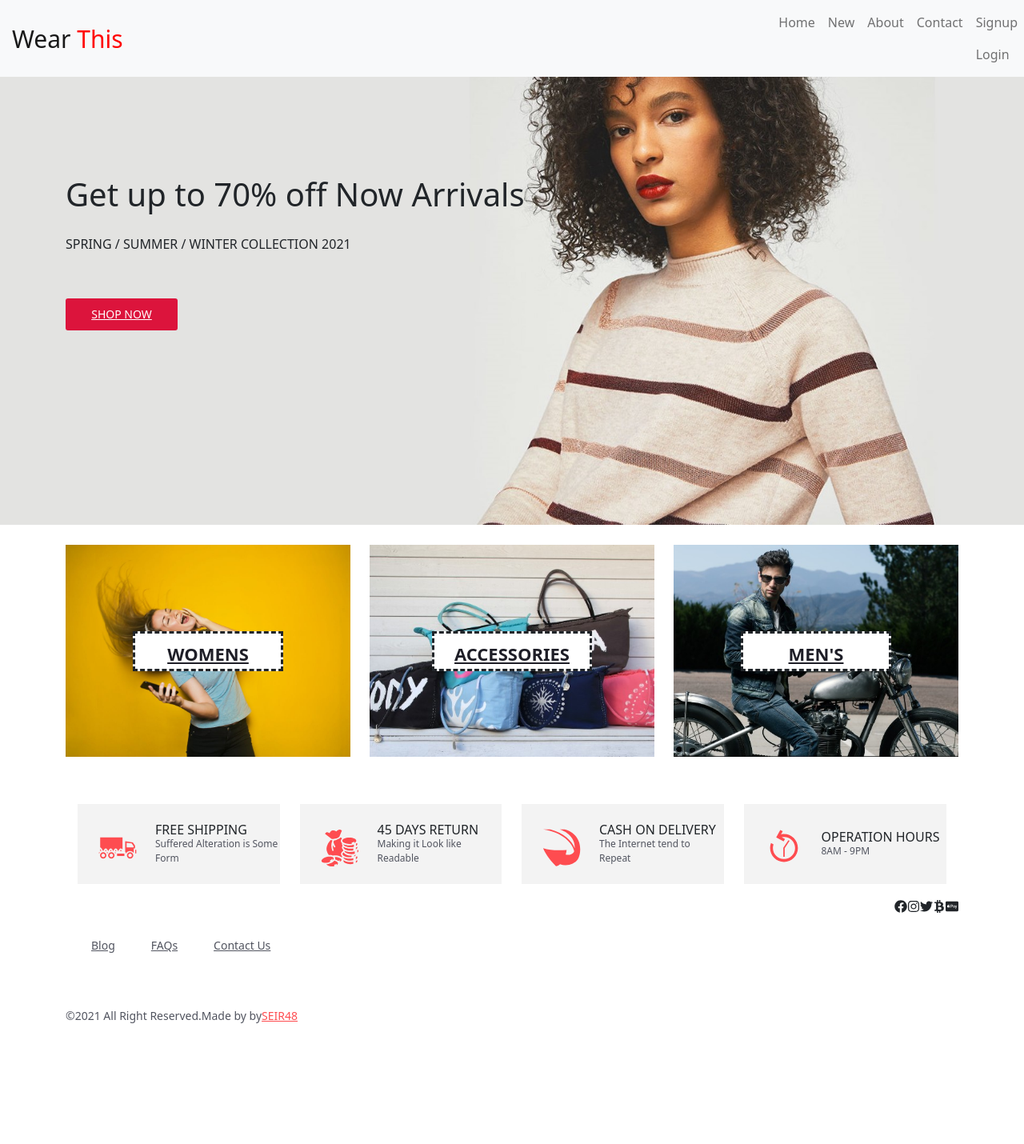
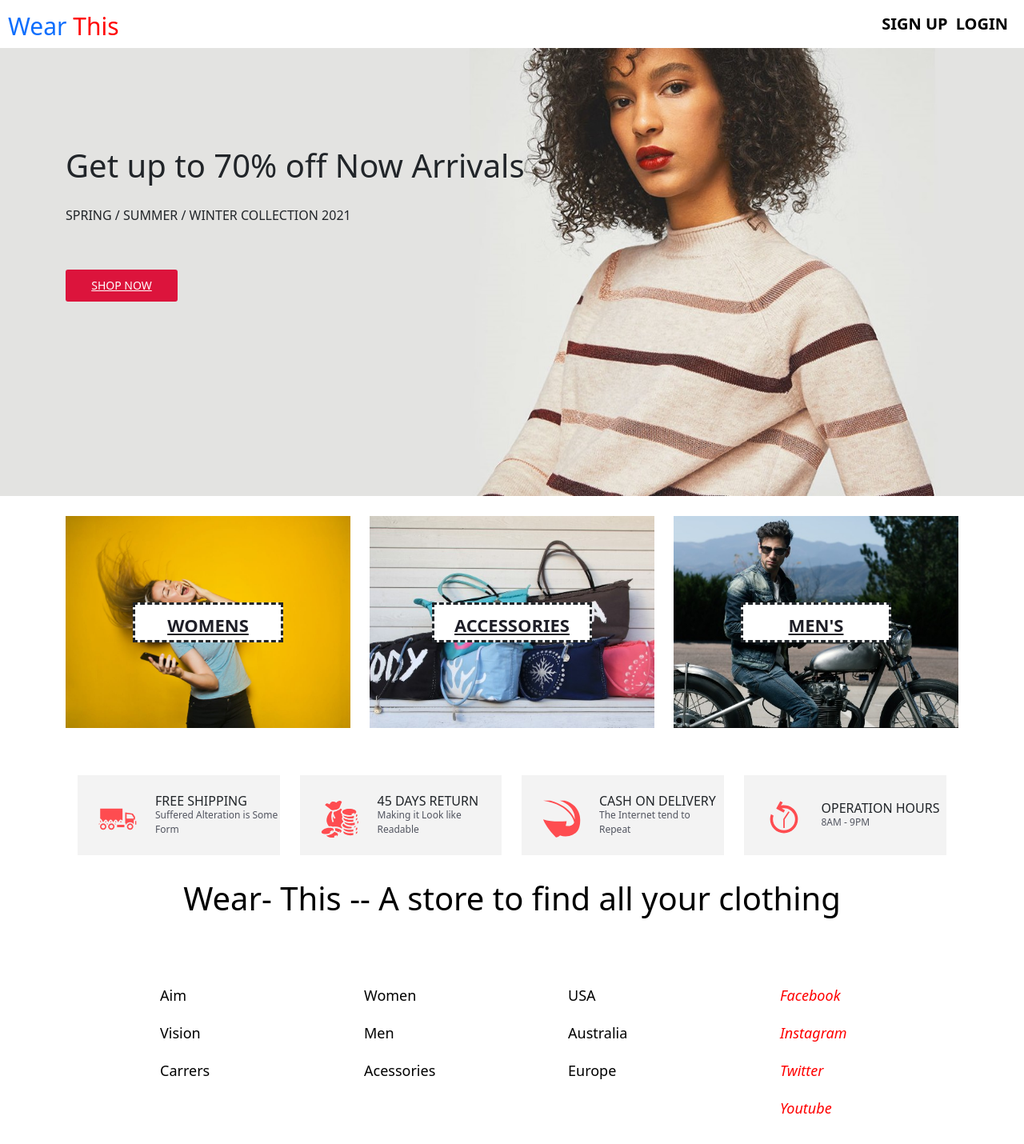
Before and after one commit to gouthamgo/project2, a React (Create React App) app: page / in a window 1280 px wide. Shown: the top 1430 px of the page at 80% size. Before the commit the page ends 1285 px from the top, so only its background shows below. Built offline with nearby package versions, Linux system fonts and the light colour scheme; no server answers; the database is empty.

Commit message:
login fix

```diff
--- a/package.json
+++ b/package.json
@@ -20,6 +20,7 @@
     "react-router-dom": "^5.2.0",
     "react-scripts": "4.0.3",
     "react-toastify": "^8.1.0",
+    "styled-components": "^5.3.3",
     "web-vitals": "^1.1.2"
   },
   "scripts": {
--- a/src/App.js
+++ b/src/App.js
@@ -45,28 +45,32 @@ export class App extends Component {
 
   render(){
     return(
+
+
       <ProductsContextProvider>
       <CartContextProvider>
         <div>
           <BrowserRouter>
             <Switch>
+
               <Route exact path='/' component={() => <Home user={this.state.user} />} />
               <Route exact path='/addproducts' component={AddProducts} />
               <Route path='/signup' component={Signup} />
               <Route path='/login' component={Login} />
               <Route path='/Women' component={Women} />
-              <Route path='/Products' component={Products} />
+              <Route exact path='/Products' component={() => <Products user={this.state.user} />} />
 
               <Route path='/ProductShow' component={ProductShow} />
 
 
 
 
-                </Switch>
-                </BrowserRouter>
-                </div>
-                </CartContextProvider>
-                </ProductsContextProvider>
+      </Switch>
+  </BrowserRouter>
+</div>
+          </CartContextProvider>
+      </ProductsContextProvider>
+
     )
   }
 }
--- a/src/components/Footer.js
+++ b/src/components/Footer.js
@@ -1,61 +1,77 @@
-import React from 'react'
-import { Link } from 'react-router-dom'
-
-import '../css/Footer.css'
-import { FaFacebook } from "react-icons/fa";
-import { FaInstagram } from "react-icons/fa";
-import { FaTwitter } from "react-icons/fa";
-import { FaBtc } from "react-icons/fa";
-import { FaCcApplePay } from "react-icons/fa";
-
+import React from "react";
+import {
+Box,
+Container,
+Row,
+Column,
+FooterLink,
+Heading,
+} from "./FooterStyles";
 
 export const Footer = () => {
+return (
+	<Box>
+	<h1 style={{ color: "black",
+				textAlign: "center",
+				marginTop: "-50px" }}>
+		Wear- This -- A store to find all your clothing
+	</h1>
+	<Container>
+		<Row>
+		<Column>
+			<Heading>About Us</Heading>
+			<FooterLink href="#">Aim</FooterLink>
+			<FooterLink href="#">Vision</FooterLink>
+			<FooterLink href="#">Carrers</FooterLink>
+		</Column>
+		<Column>
+			<Heading>Services</Heading>
+			<FooterLink href="#">Women</FooterLink>
+			<FooterLink href="#">Men</FooterLink>
+			<FooterLink href="#">Acessories</FooterLink>
 
+		</Column>
+		<Column>
+			<Heading>Contact Us</Heading>
+			<FooterLink href="#">USA</FooterLink>
+			<FooterLink href="#">Australia</FooterLink>
+			<FooterLink href="#">Europe</FooterLink>
 
-return (
-  <>
-
-  <footer class="footer">
-			<div class="container">
-				<div class="row">
-					<div class="col-lg-6">
-						<div class="footer_nav_container d-flex flex-sm-row flex-column
-						align-items-center justify-content-lg-start justify-content-center text-center">
-							<ul class="footer_nav">
-								<li><a href="#">Blog</a></li>
-								<li><a href="#">FAQs</a></li>
-								<li><a href="#">Contact Us</a></li>
-							</ul>
-						</div>
-					</div>
-					<div class="col-lg-6">
-						<div class="footer_social d-flex flex-row align-items-center justify-content-lg-end justify-content-center">
-
-              <FaFacebook/>
-								<FaInstagram/>
-								<FaTwitter/>
-                <FaBtc/>
-                <FaCcApplePay/>
-
-
-						</div>
-					</div>
-				</div>
-				<div class="row">
-					<div class="col-lg-12">
-						<div class="footer_nav-container">
-							<div class="cr">©2021 All Right Reserved.Made by <i class="fa fa-heart-o" aria-hidden="true"></i> by<a href="#">
-								SEIR48
-							</a></div>
-						</div>
-					</div>
-				</div>
-			</div>
-		</footer>
-
-
-
-
-  </>
-    )
-}
+		</Column>
+		<Column>
+			<Heading>Social Media</Heading>
+			<FooterLink href="#">
+			<i className="fab fa-facebook-f">
+				<span style={{ marginLeft: "10px" }}>
+				Facebook
+				</span>
+			</i>
+			</FooterLink>
+			<FooterLink href="#">
+			<i className="fab fa-instagram">
+				<span style={{ marginLeft: "10px" }}>
+				Instagram
+				</span>
+			</i>
+			</FooterLink>
+			<FooterLink href="#">
+			<i className="fab fa-twitter">
+				<span style={{ marginLeft: "10px" }}>
+				Twitter
+				</span>
+			</i>
+			</FooterLink>
+			<FooterLink href="#">
+			<i className="fab fa-youtube">
+				<span style={{ marginLeft: "10px" }}>
+				Youtube
+				</span>
+			</i>
+			</FooterLink>
+		</Column>
+		</Row>
+	</Container>
+	</Box>
+);
+};
+export default Footer;
--- /dev/null
+++ b/src/components/FooterStyles.js
@@ -0,0 +1,62 @@
+import styled from 'styled-components';
+
+export const Box = styled.div`
+padding: 60px 40px;
+background: white;
+position: absolute;
+bottom: 40;
+width: 100%;
+
+
+
+@media (max-width: 1000px) {
+	padding: 70px 30px;
+}
+`;
+
+export const Container = styled.div`
+	display: flex;
+	flex-direction: column;
+	justify-content: center;
+	max-width: 1000px;
+	margin: 0 auto;
+	/* background: red; */
+`
+
+export const Column = styled.div`
+display: flex;
+flex-direction: column;
+text-align: left;
+margin-left: 60px;
+`;
+
+export const Row = styled.div`
+display: grid;
+grid-template-columns: repeat(auto-fill,
+						minmax(185px, 1fr));
+grid-gap: 20px;
+
+@media (max-width: 1000px) {
+	grid-template-columns: repeat(auto-fill,
+						minmax(200px, 1fr));
+}
+`;
+
+export const FooterLink = styled.a`
+color: black;
+margin-bottom: 20px;
+font-size: 18px;
+text-decoration: none;
+
+&:hover {
+	color: red;
+	transition: 200ms ease-in;
+}
+`;
+
+export const Heading = styled.p`
+font-size: 24px;
+color: #fff;
+margin-bottom: 40px;
+font-weight: bold;
+`;
--- a/src/components/Home.js
+++ b/src/components/Home.js
@@ -13,6 +13,8 @@ import {Products} from './Products';
 import {Flash} from './Flash';
 
 import {Footer} from './Footer';
+
+
 
 
 
--- a/src/components/Navbar.js
+++ b/src/components/Navbar.js
@@ -21,46 +21,20 @@ export const Navbar = ({user}) => {
 
 return (
   <>
-    <nav class="navbar navbar-expand-lg navbar-light bg-light">
+  <div className='navbox'>
+         <div className='leftside'>
          <a class="navbar-brand" href="/">Wear<span> This</span></a>
-      <button class="navbar-toggler" type="button" data-toggle="collapse" data-target="#navbarNav" aria-controls="navbarNav" aria-expanded="false" aria-label="Toggle navigation">
-        <span class="navbar-toggler-icon"></span>
-      </button>
-      <div class="collapse navbar-collapse " id="navbarNav" >
-        <ul class="navbar-nav ms-auto">
-          <li class="nav-item active">
-            <Link to= '/' className="nav-link"> Home</Link>
-          </li>
-          <li class="nav-item">
-            <a class="nav-link" href="#ban">New</a>
-          </li>
-          <li class="nav-item">
-            <a class="nav-link" href="#">About</a>
-          </li>
-          <li class="nav-item">
-            <a class="nav-link" href="#">Contact</a>
-          </li>
+         </div>
          {!user && <div className='rightside'>
-          <li class="nav-item">
-            <Link to= '/signup' className="nav-link"> Signup</Link>
-          </li>
-
-          <li class="nav-item">
-            <Link to= '/login' className="nav-link"> Login</Link>
-          </li>
+             <span><Link to="signup" className='navlink'>SIGN UP</Link></span>
+             <span><Link to="login" className='navlink'>LOGIN</Link></span>
          </div>}
          {user && <div className='rightside'>
              <span><Link to="/" className='navlink'>{user}</Link></span>
              <span><Link to="cartproducts" className='navlink'><Icon icon={cart} /></Link></span>
              <span><button className='logout-btn' onClick={handleLogout}>Logout</button></span>
          </div>}
-
-        </ul>
-
-
      </div>
-    </nav>
-
   </>
     )
 }
--- a/src/css/Home.css
+++ b/src/css/Home.css
@@ -1,23 +1,41 @@
 .navbar-brand{
-  position: absolute;
+  /* position: absolute;
    top: 50%;
    transform: translateY(-50%);
-   left:15px;
+   left:15px; */
    font-size: 500px;
 
 }
 
 
 .navbar .navbar-brand{
-  font-size: 30px;
+  font-size: 80px;
 }
 
 span{
   color: red;
 }
 
+/* navbar */
+.navbox {
+    display: flex;
+    justify-content: space-between;
+    align-items: center;
+    padding: 10px;
+}
+
+.navbox .leftside {
+    width: 80px;
+    height: 40px;
+}
+
+.navbox .leftside a{
+  font-size: 30px;
+}
+
+
 .navbox .rightside {
-    font-size: 12px;
+    font-size: 20px;
     font-weight: 600;
     position: relative;
 }
@@ -29,12 +47,13 @@ span{
 .navbox .rightside span .navlink {
     text-decoration: none;
     color: #000;
+
 }
 
 .navbox .rightside .no-of-products {
     background: #f57224;
     color: #fff;
-    font-size: 30px;
+    font-size: 10px;
     font-weight: 600;
     padding: 2px;
     width: 14px;
@@ -60,6 +79,7 @@ span{
     background-color: #2eca8b;
     margin-left: 10px;
 }
+
 
 /*  main slider */
 .main_slider{
```
Also changed, not shown: 1 other file (tests, documents, lock files or other folders). Lines whose indentation alone changed are shown as unchanged.
